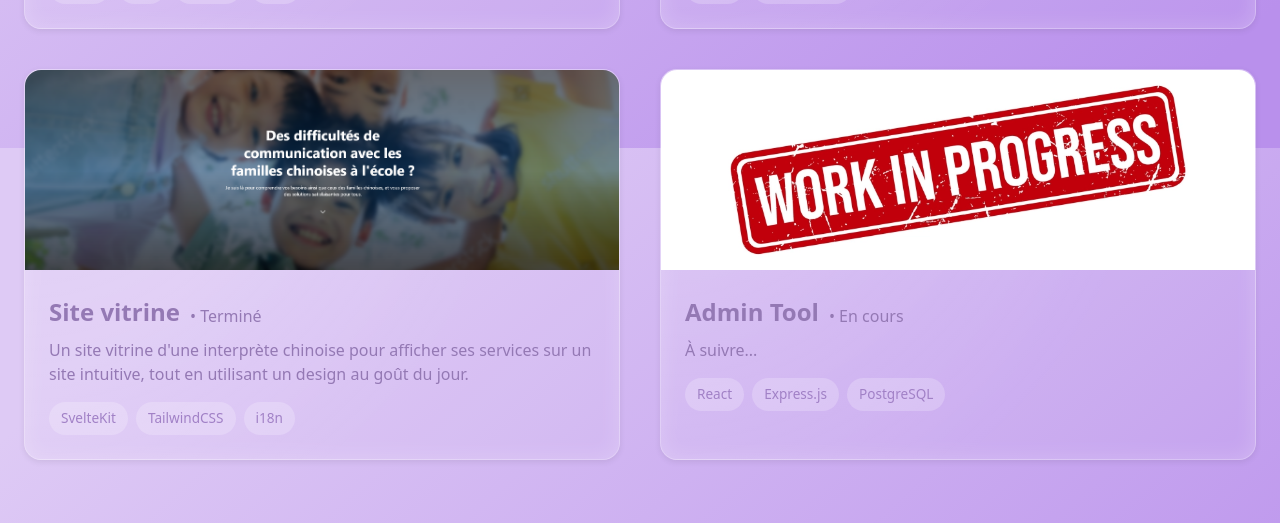
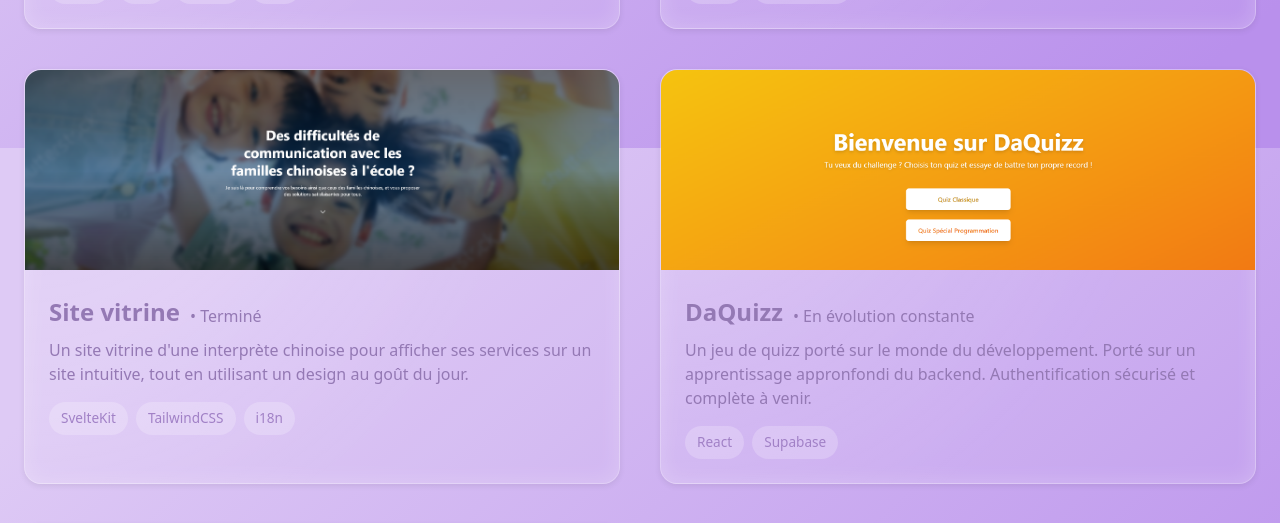
Before and after one commit to stellaqueen15/portfolio, a React (Vite) app: page / in a window 1280 px wide. Shown: the part 2252-2775 px from the top of the page. Built offline with nearby package versions, Linux system fonts and the light colour scheme.

Commit message:
add a new project in project section

```diff
--- a/src/components/Projects/Projects.jsx
+++ b/src/components/Projects/Projects.jsx
@@ -3,6 +3,7 @@ import "../Projects/Projects.css";
 import ProjectCineHelp from "../../assets/Projet_CineHelp.png";
 import ImageProjectSiteVitrine from "../../assets/ProjetVitrine_Image.png";
 import InProgress from "../../assets/InProgress.webp";
+import Daquizz from "../../assets/Projet_Daquizz.png";
 
 function Projects() {
   return (
@@ -112,6 +113,38 @@ function Projects() {
 
           <div className="project-card">
             <div className="project-image">
+              <img src={Daquizz} alt="Page d'accueil du quizz" />
+              <div className="overlay">
+                <span>
+                  <a
+                    href="https://daquizz.vercel.app/"
+                    target="_blank"
+                    rel="noopener noreferrer"
+                  >
+                    Voir le projet
+                  </a>
+                </span>
+              </div>
+            </div>
+            <div className="project-content">
+              <div className="project-title-content">
+                <h3 className="project-title">DaQuizz</h3>
+                <p>• En évolution constante</p>
+              </div>
+              <p className="project-desc">
+                Un jeu de quizz porté sur le monde du développement. Porté sur
+                un apprentissage appronfondi du backend. Authentification
+                sécurisé et complète à venir.
+              </p>
+              <ul className="project-stack">
+                <li>React</li>
+                <li>Supabase</li>
+              </ul>
+            </div>
+          </div>
+
+          <div className="project-card">
+            <div className="project-image">
               <img src={InProgress} alt="Image qui affiche 'En  cours'" />
               <div className="overlay"></div>
             </div>
```
Also changed, not shown: src/assets/Projet_Daquizz.png (added).
